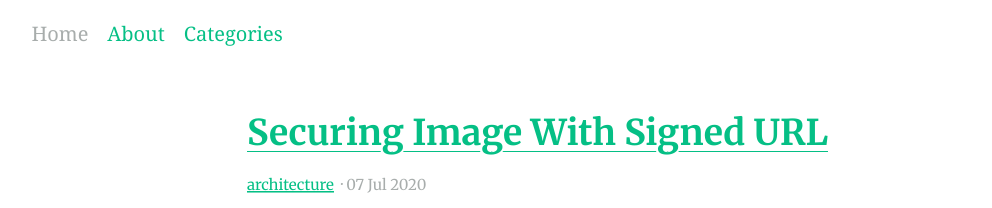
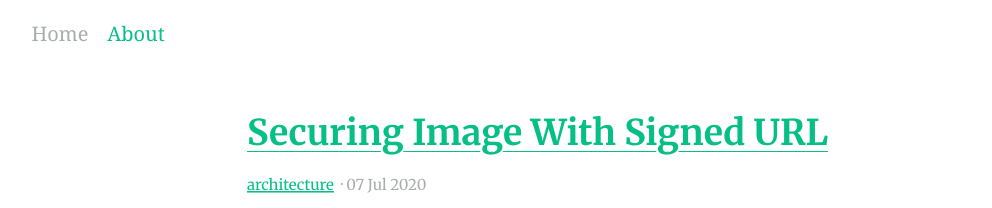
Before and after one commit to insomnius/personal, a Jekyll site: the page built from index.html, in a window 1280 px wide and 900 px high. Shown: the top 208 px of the window, without its empty margins (36-1028 px from the left). Built offline with Jekyll 4.4.1, drawn with Linux system fonts in a browser that asks for light colours; the list of posts is cut into pages by our own code.

Commit message:
Remove navigation

```diff
--- a/_config.yml
+++ b/_config.yml
@@ -12,7 +12,7 @@ description: >- # this means to ignore newlines until "baseurl:"
 baseurl: "" # the subpath of your site, e.g. /blog
 url: "" # the base hostname & protocol for your site, e.g. http://example.com
 twitter_username: insomnius_
-github_username:  insomnius
+github_username: insomnius
 encoding: utf-8 # Make sure the encoding is right
 lang: en-GB # Set the site language
 logo: "https://s.gravatar.com/avatar/77125555f2b03f5ed50547842a87ef0f" # Site logo, also used in jekyll-seo-tag
@@ -20,7 +20,7 @@ image: "https://avatars1.githubusercontent.com/u/20650401"
 repo: "https://github.com/insomnius"
 disqus: "insomnius-18" # Blog post comments, uncomment the option and set the site ID from your Disqus account
 avatarurl: "https://s.gravatar.com/avatar/77125555f2b03f5ed50547842a87ef0f" # Uses avatars for favicons to get multple sites, eg Gravatar, Twitter, GitHub
-google_analytics: 'UA-148992014-1'
+google_analytics: "UA-148992014-1"
 service_worker: true # Will turn off the service worker if set to false
 css_inline: false # Will insert all styles into a single <style> block in the <head> element and remove the style <link> reference
 
@@ -45,14 +45,14 @@ twitter:
 author: Insomnius # jekyll-seo-tag > default author
 social: # jekyll-seo-tag > social overrides
   name: Insomnius # jekyll-seo-tag > real name
-  links:  # jekyll-seo-tag > social aliases (sameAs)
+  links: # jekyll-seo-tag > social aliases (sameAs)
     - https://twitter.com/insomnius_
     - https://www.linkedin.com/in/insomnius
     - https://github.com/insomnius
 
 sass:
   style: compressed # Style compression
-permalink: pretty  # Permalink style (/YYYY/MM/DD/page-name/)
+permalink: pretty # Permalink style (/YYYY/MM/DD/page-name/)
 excerpt_separator: <!-- more --> # Marks end of excerpt in posts
 timezone: Asia/Jakarta # Timezone for blog posts and alike
 
@@ -66,8 +66,7 @@ collections:
     feature_image: "https://picsum.photos/2560/600?image=866"
 
 defaults:
-  -
-    scope:
+  - scope:
       path: "/"
     values:
       image: "/assets/default-social-image.png" # Default image for sharing
@@ -87,7 +86,6 @@ sharing_links: # Appear at the bottom of single blog posts, uncomment and commen
 navigation_header:
   Home: /
   About: /about/
-  Categories: /categories/
 
 navigation_footer:
   About: /about/
```
